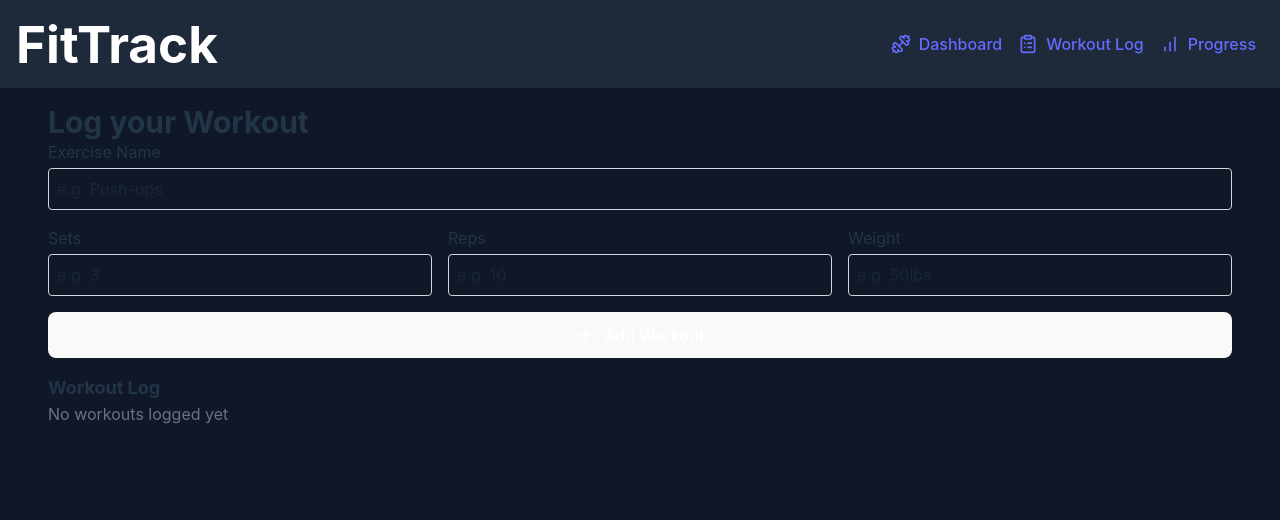
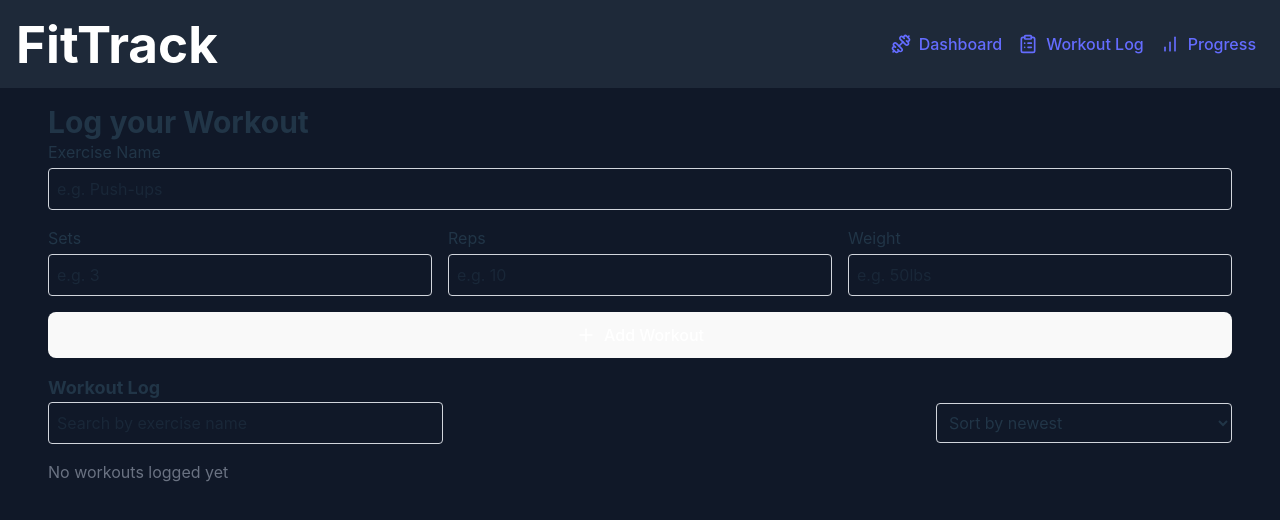
Before and after one commit to GillianoA/fitness-tracker, a React (Vite) app: page /log in a window 1280 px wide. Shown: the top 520 px of the page. Built offline with nearby package versions, Linux system fonts and the light colour scheme.

Commit message:
Added sorting and filtering feature

```diff
--- a/src/pages/WorkoutLog.jsx
+++ b/src/pages/WorkoutLog.jsx
@@ -3,6 +3,8 @@ import { Plus } from "lucide-react";
 
 const WorkoutLog = () => {
     //Initial state for the form and workouts
+    const [filter, setFilter] = useState("");
+    const [sortOrder, setSortOrder] = useState("desc");
     const [errors, setErrors] = useState({});
     const [workouts, setWorkouts] = useState([]);
     const [form, setForm] = useState({
@@ -11,6 +13,15 @@ const WorkoutLog = () => {
         sets: "",
         reps: "",
         weight: "",
+    });
+
+    //Filter and sort workouts
+    const filteredWorkouts = workouts
+        .filter((workout) => workout.exercise.toLowerCase().includes(filter.toLowerCase()))
+        .sort((a, b) => {
+            const dateA = new Date(a.timestamp);
+            const dateB = new Date(b.timestamp);
+            return  sortOrder === "asc" ? dateA - dateB : dateB - dateA;
         });
 
     //Load workouts from local storage
@@ -114,11 +125,21 @@ const WorkoutLog = () => {
             </form>
             <div className="mt-4">
                 <h3 className="text-lg font-bold">Workout Log</h3>
+                <div className="mb-4 flex flex-col sm:flex-row sm:items-center sm:justify-between">
+                    <input type="text" value={filter} onChange={(e) => setFilter(e.target.value)} placeholder="Search by exercise name" className="w-full sm:w-1/3 p-2 border rounded border-gray-300 sm:mb-0" />
+                    <select value={sortOrder} onChange={(e) => setSortOrder(e.target.value)} className="w-full sm:w-1/4 p-2 border rounded border-gray-300">
+                        <option value="desc" className="border rounded bg-gray-900">Sort by newest</option>
+                        <option value="asc" className="border rounded bg-gray-900">Sort by oldest</option>
+                    </select>
+                </div>
                 {workouts.length === 0 ? (
                     <p className="text-gray-500">No workouts logged yet</p>
                 ) : (
                     <ul className="space-y-2">
-                        {workouts.map((workout, index) => (
+                        {filteredWorkouts.length === 0 ? (
+                            <p className="text-gray-500">No workouts found</p>
+                        ) : (
+                            filteredWorkouts.map((workout, index) => (
                                 <li key={index} className="border border-gray-300 hover:bg-gray-600 p-2 rounded">
                                     <h4 className="text-lg font-bold">{workout.exercise}</h4>
                                     <div className="flex space-x-4">
@@ -134,7 +155,8 @@ const WorkoutLog = () => {
                                     </div>
                                     <div className="text-sm text-gray-500">Logged on: {workout.timestamp}</div>
                                 </li>
-                        ))}
+                            ))
+                        )}
                     </ul>
                 )}
             </div>
```
Lines whose indentation alone changed are shown as unchanged.
